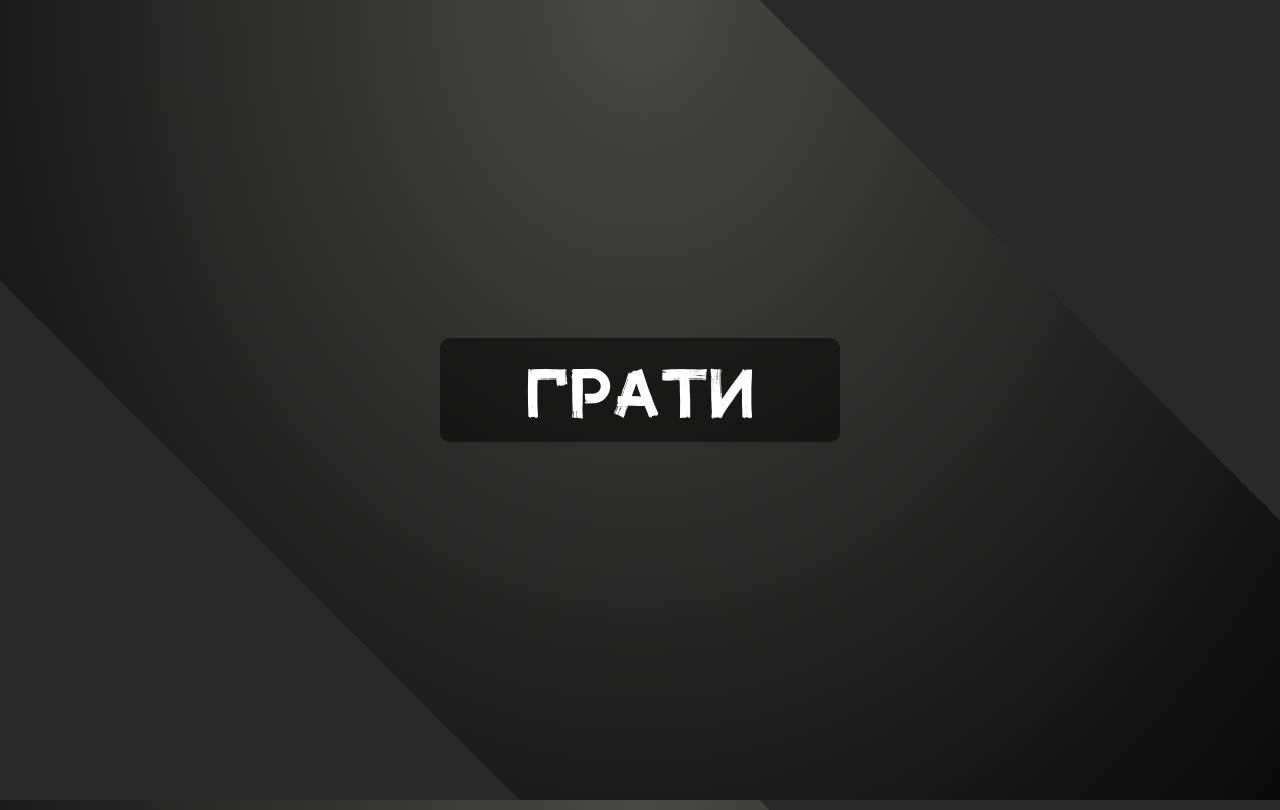
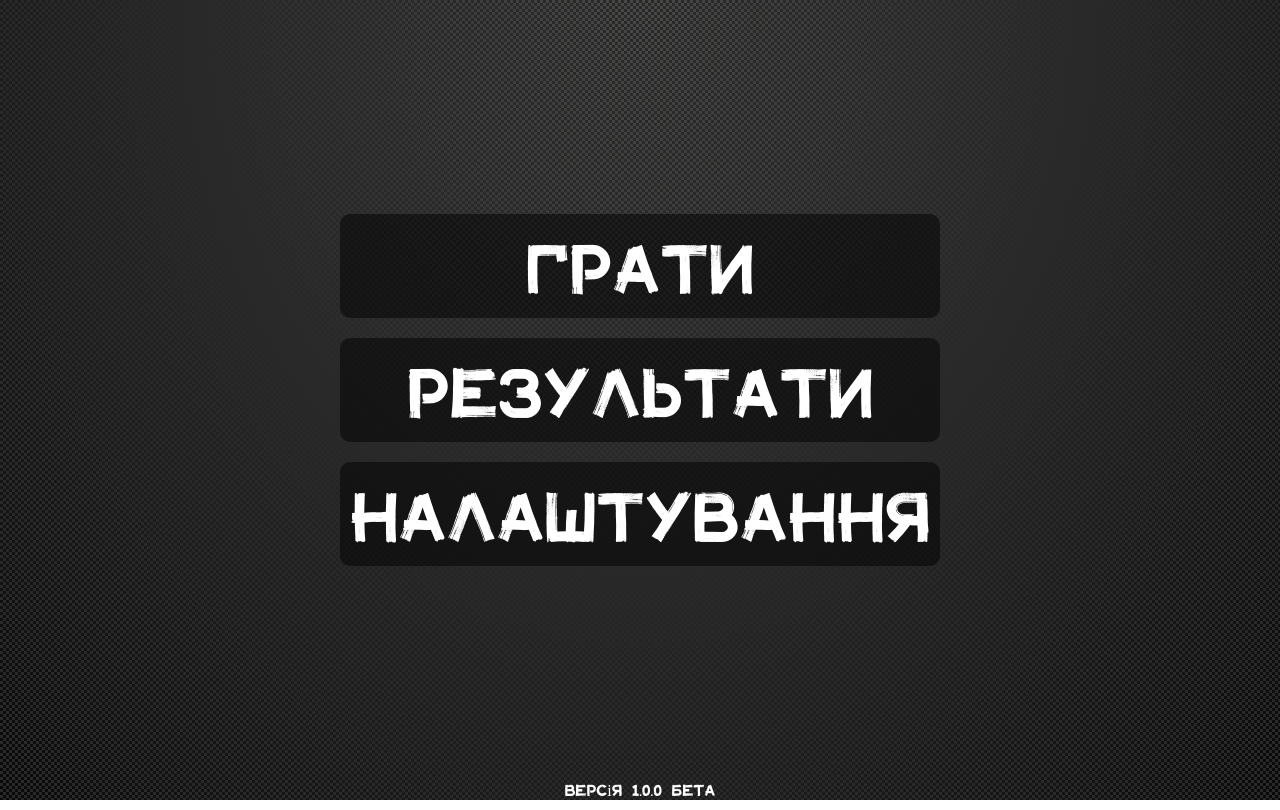
Before and after one commit to Feuerbach98/catcher, a website: page src/index.html in a window 1280 px wide. Drawn offline with Linux system fonts and the light colour scheme.

Commit message:
Update menu

```diff
--- a/src/index.html
+++ b/src/index.html
@@ -53,7 +53,6 @@
         .menu__item {
             display: block;
             width: 100%;
-            max-width: 400px;
             margin: 10px 0;
             font: inherit;
             background-color: rgba(0, 0, 0, 0.5);
@@ -144,17 +143,42 @@
             -webkit-filter: grayscale(100%); /* Safari 6.0 - 9.0 */
             filter: grayscale(100%);
         }
+
+        #menu {
+            height: 100%;
+            display: flex;
+            flex-direction: column;
+            justify-content: center;
+            align-items: center;
+        }
+
+        #version {
+            color: white;
+        }
     </style>
 </head>
 
 <body>
-<ul id="menu" class="menu">
+<div id="menu">
+    <ul class="menu">
         <li class="menu__item">
             <a class="menu__link" onclick="{play()}">
                 Грати
             </a>
         </li>
+        <li class="menu__item">
+            <a class="menu__link" onclick="{}">
+                Результати
+            </a>
+        </li>
+        <li class="menu__item">
+            <a class="menu__link" onclick="{}">
+                Налаштування
+            </a>
+        </li>
     </ul>
+    <span id="version">версія 1.0.0 бета</span>
+</div>
 <div id="choose" class="choose hidden">
     <h1 class="h1">Вибери тіпка:</h1>
     <div id="cardList" class="cardList">
```
Also changed, not shown: dist/game.min.d3f005b8.js.LICENSE.txt (deleted), dist/index.html, 2 other files. Lines whose indentation alone changed are shown as unchanged.
